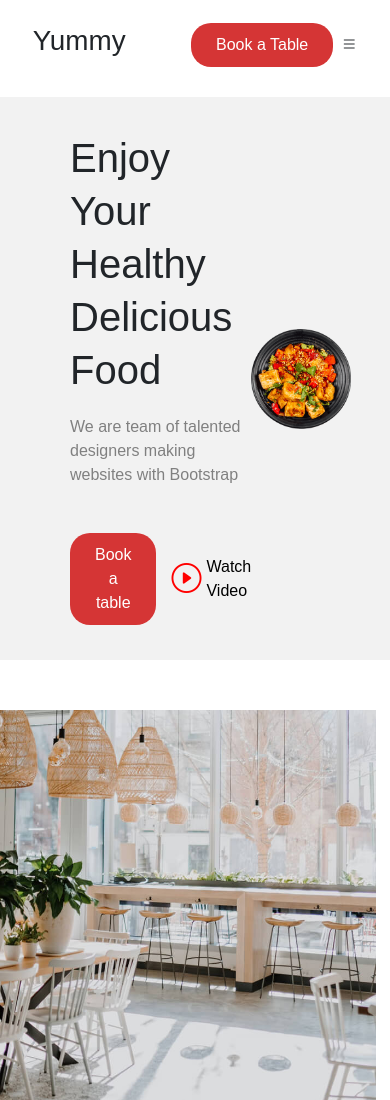
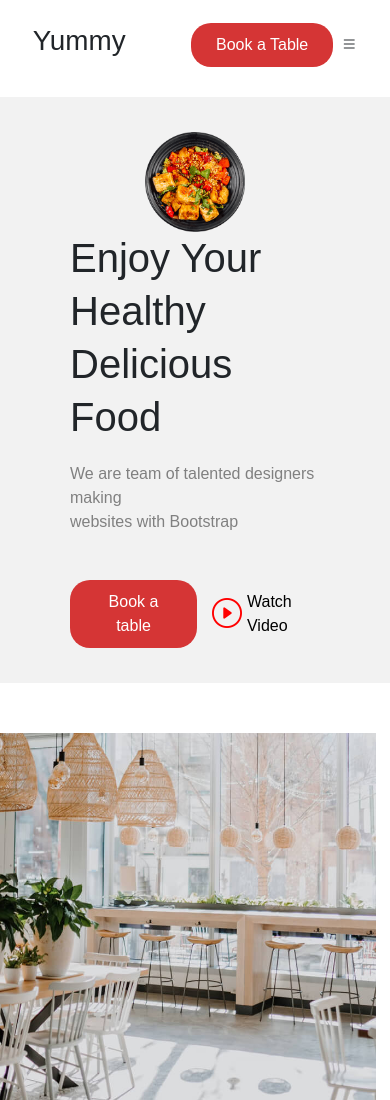
Before and after one commit to zakaria-20/JavaScript_DOM_Final_Project_Zakaria_Salami, a website: page index.html in a window 390 px wide. Shown: the top 1100 px of the page. Drawn offline with nearby package versions, Linux system fonts and the light colour scheme.

Commit message:
add style responsive section1

```diff
--- a/src/sass/modules/home/_section1.sass
+++ b/src/sass/modules/home/_section1.sass
@@ -91,6 +91,6 @@
     background: red
     padding: 7px 0px
     border-radius: 20px
-// @media (max-width:430px)
-//    .section1
-//       flex-direction: column-reverse
+@media (max-width:430px)
+   .section1
+      flex-direction: column-reverse
```
Also changed, not shown: public/css/app.css, 1 other file.
